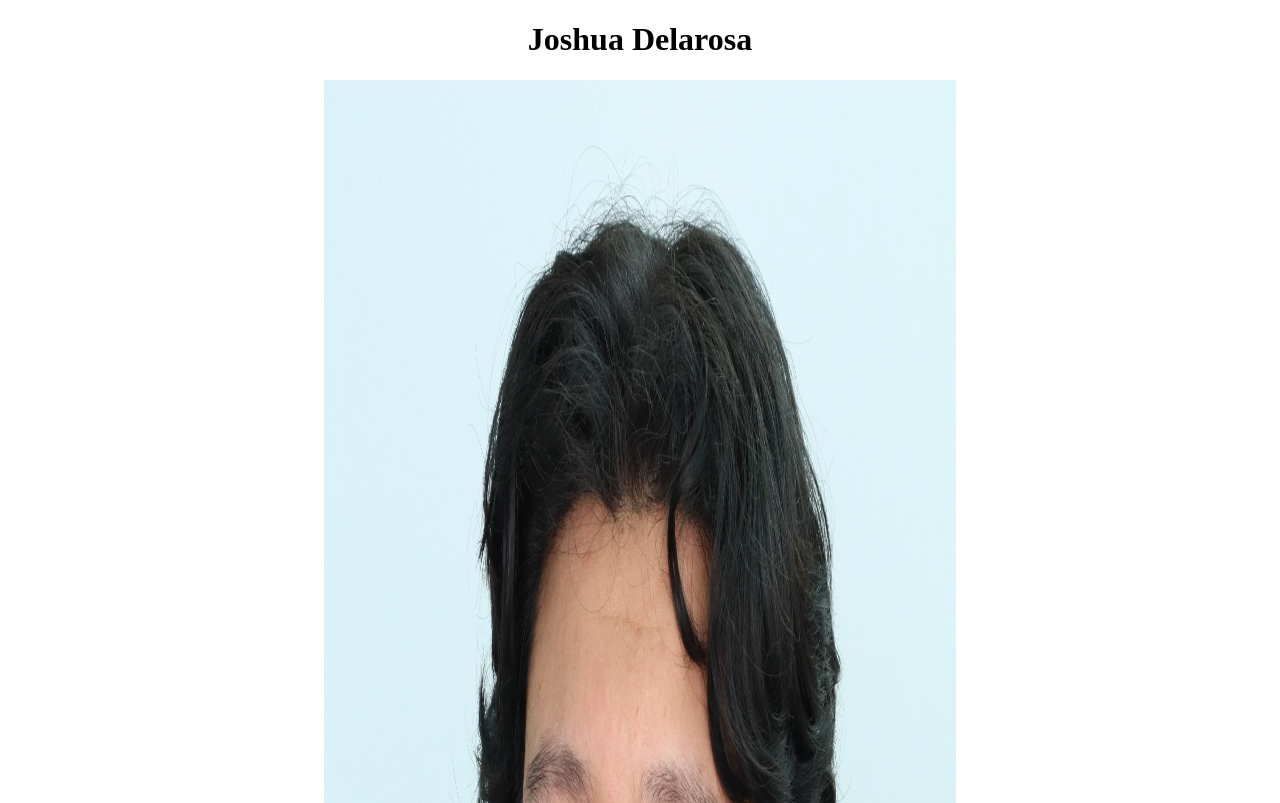
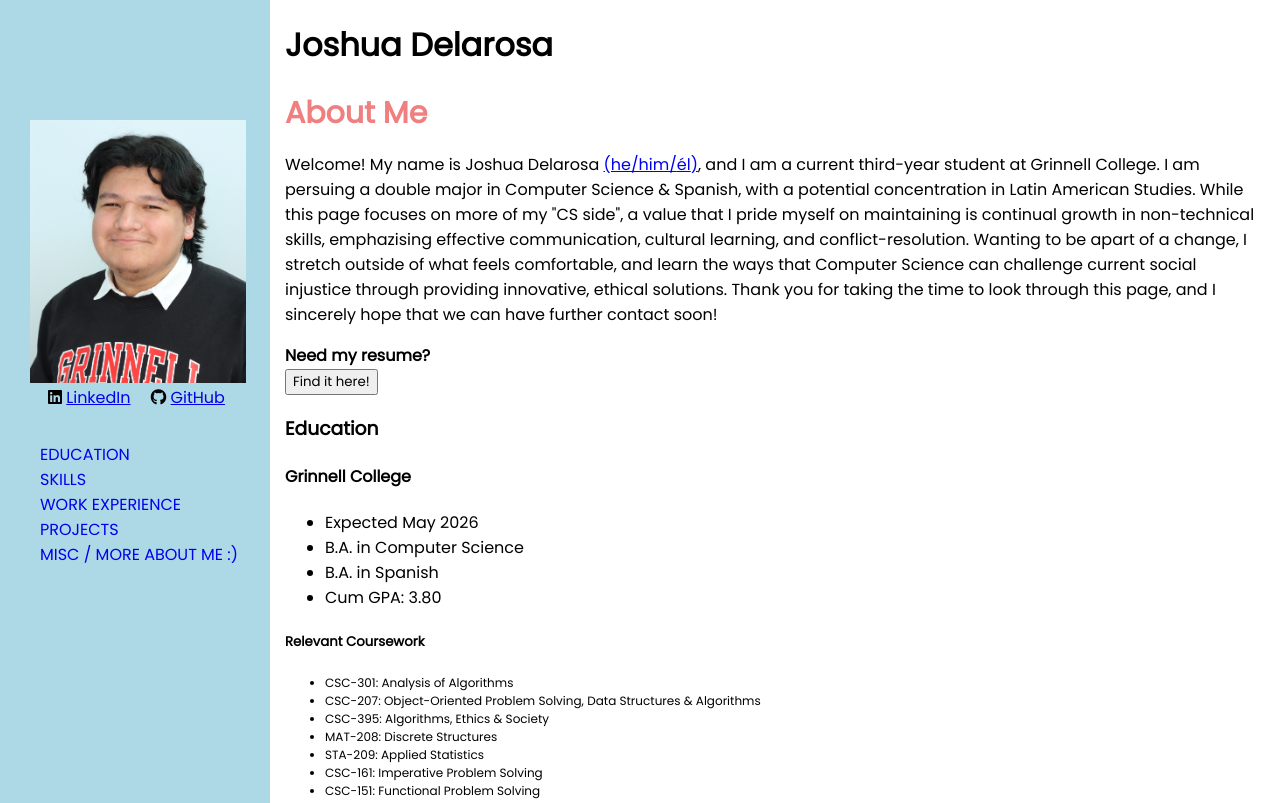
Before and after one commit to joshuadelarosa1/resume, a plain HTML site: page index.html in a window 1280 px wide. Shown: the top 803 px of the page. Drawn offline with Linux system fonts and the light colour scheme.

Commit message:
site updates

```diff
--- a/index.html
+++ b/index.html
@@ -10,24 +10,44 @@
 </head>
 <body>
 
+<main class="content-wrapper">
+    <div class="layout">
+        <div class="sidebar">
+            <img id ="headshot" src="images/headshot.jpg"
+                srcset="" alt="Headshot" witdh="1975px" height="2401px">
+
+            <section>
+                <ul class="resume-links">
+                    <li>
+                        <i class="fa-brands fa-linkedin"></i>
+                        <a href="https://www.linkedin.com/in/joshua-delarosa-a313b7256/"> LinkedIn</a>
+                    </li>
+                    <li>
+                        <i class="fa-brands fa-github"></i>
+                        <a href="https://www.github.com/joshuadelarosa1"> GitHub</a>
+                    </li>
+                </ul>
+            </section>
+
+            <div class="sidebar">
+                <!-- A navigation bar to access different parts of the site.-->
+                <nav role="navigation" aria-label="main menu">
+                    <ul class="navbar1">
+                        <li> <a href="#education">EDUCATION</a></li>
+                        <li> <a href="#skills">SKILLS</a></li>
+                        <li> <a href="#work-experience">WORK EXPERIENCE</a></li>
+                        <li> <a href="#projects">PROJECTS</a></li>
+                        <li> <a href="#misc">MISC / MORE ABOUT ME :&rpar;</a></li>
+                    </ul>
+                </nav>
+            </div>
+        </div>
+
+        <div class="main-body">
             <h1>Joshua&nbsp;Delarosa</h1>
 
-<img src="images/headshot.jpg"
-    srcset="" alt="Headshot" witdh="1975px" height="2401px">
-
-<div class="resume-links">
-    <i class="fa-brands fa-linkedin"></i>
-    <a href="https://www.linkedin.com/in/joshua-delarosa-a313b7256/"> LinkedIn</a>
-
-    <i class="fa-solid fa-envelope"></i>
-    <a href="mailto:delarosa@grinnell.edu?..."> Reach out to me!</a>
-
-    <i class="fa-brands fa-github"></i>
-    <a href="https://www.github.com/joshuadelarosa1"> GitHub</a>
-</div>
-
             <section>
-    <h2>About Me</h2>
+                <h2 id="about-me">About Me</h2>
                 <p>Welcome! My name is Joshua Delarosa <a href="https://pronouns.org/what-and-why">
                     (he/him/<span lang="es-MX">él</span>)</a>,
                     and I am a current third-year student at Grinnell College. I am
@@ -45,28 +65,16 @@
             </section>
 
             <section>
-    <p1>Need my resume?</p1> <br>
-    <a href="https://drive.google.com/file/d/1anaF-6ETnOwF_zoQGaW-jtbZI8_Z99YH/view?usp=sharing">
-        <button>Find it here!</button>
+                <strong>Need my resume?</strong> <br>
+                <a href="https://drive.google.com/file/d/1V2OnqdV4F-jDZ1KoZS703lzaLIvk18tt/view?usp=sharing">
+                    <button class="button">Find it here!</button>
                 </a>
             </section>
 
-
-<!-- A navigation bar to access different parts of the site.-->
-<nav role="navigation" aria-label="main menu">
-    <ul class="navbar1">
-        <li> <a href="#Education">EDUCATION</a></li>
-        <li> <a href="#Skills">SKILLS</a>
-        <li> <a href="#Work Experience">WORK EXPERIENCE</a></li>
-        <li> <a href="#Projects">PROJECTS</a></li>
-        <li> <a href="# Misc">MISC / MORE ABOUT ME :&rpar;</a></li>
-    </ul>
-</nav>
-
             <section>
-    <h3 id="Education">Education</h3>
+                <h3 id="education">Education</h3>
                 <h4>Grinnell College</h4>
-        <ul class="Education List">
+                    <ul class="education-list">
                         <li>Expected May 2026</li>
                         <li>B.A. in Computer Science</li>
                         <li>B.A. in Spanish </li>
@@ -74,7 +82,7 @@
                     </ul>
 
                 <h5>Relevant Coursework</h5>
-        <ul class="Coursework">
+                    <ul class="coursework">
                         <li>CSC-301: Analysis of Algorithms</li>
                         <li>CSC-207: Object-Oriented Problem Solving, Data Structures & Algorithms</li>
                         <li>CSC-395: Algorithms, Ethics & Society</li>
@@ -86,9 +94,9 @@
             </section>
 
             <section>
-    <h3 id="Skills">Skills</h3>
+                <h3 id="skills">Skills</h3>
                 <h4>Programming Languages</h4>
-        <ul class="Programming Languages">
+                    <ul class="programming-languages">
                         <li>Java</li>
                         <li>Python</li>
                         <li>C/C++</li>
@@ -105,7 +113,7 @@
             </section>
 
             <section>
-    <h3 id="Work Experience">Work Experience</h3>
+                <h3 id="work-experience">Work Experience</h3>
                 <h4>Technical Experience</h4>
                 <ul>
                     <li>Summer REU at CMU</li>
@@ -124,7 +132,7 @@
             </section>
 
             <section>
-    <h3 id="Projects">Projects</h3>
+                <h3 id="projects">Projects</h3>
                 <ul>
                     <li>This website!</li>
                     <li>REU Project</li>
@@ -133,15 +141,17 @@
             </section>
 
             <section>
-    <h3 id="Misc">More About Me :&rpar;</h3>
+                <h3 id="misc">More About Me :&rpar;</h3>
 
                 <p> Here are a few things that I enjoy doing in my free time!
                 Artwork, videos, etc.</p>
             </section>
+        </div>
+    </div>
+</main>
 
 <footer>
-    <p>Contact me!<br>
-    delarosa@grinnell.edu</p>
+    <p>Contact me! delarosa@grinnell.edu</p>
 </footer>
 
 <script src="script.js"></script>
--- a/style.css
+++ b/style.css
@@ -1,25 +1,39 @@
+/* COLOR PALETTE:
+    Minty Rose: 229, 209, 208 or #E5D1D0
+    Dark Green: 20, 40, 29 or #14281D
+    Celadon: 179, 239, 178 or #B3EFB2
+    Hunter Green: 53, 88, 52 or #355834
+    Tea Green: 194, 234, 189 or #C2EABD
+    Dark Sea Green: rgb(143 188 143) or #8FBC8F
+*/
+
+@import url('https://fonts.googleapis.com/css?family=Poppins');
+
+/* GLOBAL STYLES
+----------------------------------------------------------- */
+:root {
+    --dark-green: #14281D;
+    --minty-rose: #E5D1D0;
+    --hunter-green: #355834;
+    --tea-green: #C2EABD;
+    --celadon: #B3EFB2;
+}
+
+html {
+  box-sizing: border-box;
+}
+
+*, *:before, *:after {
+    box-sizing: inherit;
+}
+
 body {
-    background-color: white;
+    margin: 0;
+    font-family: poppins;
 }
 
 h1 {
-    text-align: center;
-}
-
-img {
-    display: block;
-    width: 50%;
-    margin-left: auto;
-    margin-right: auto;
-}
-
-.resume-links {
-    text-align : center;
-    padding: 50px;
-}
-
-a:link {
-    color: blue;
+    text-align: left;
 }
 
 a:visited {
@@ -28,9 +42,79 @@ a:visited {
 
 a:hover {
     color: hotpink;
+    text-decoration: none;
 }
 
-p {
-    color: black;
-    font-family: Arial, Helvetica, sans-serif;
+.button {
+    font-family: poppins;
 }
+
+/* MAIN
+----------------------------------------------------------- */
+.layout {
+    display: grid;
+    grid: "sidebar body" 1fr / auto 1fr;
+    gap: 15px;
+}
+
+.sidebar {
+    grid-area: sidebar;
+    position: relative;
+    background-color: lightblue;
+}
+
+.main-body {
+    grid-area: body;
+    margin-right: 20px;
+}
+
+#headshot {
+    width: 80%;
+    max-width: 240px;
+    height: auto;
+    margin-top: 120px;
+    margin-left: 30px;
+}
+
+.resume-links {
+    margin-top: -5px;
+    list-style-type: none;
+}
+
+.resume-links li {
+    display: inline-block;
+    padding-inline: 8px;
+}
+
+#about-me {
+    font-size: 30px;
+    color: lightcoral;
+    margin-bottom: 0;
+    margin-top: 0;
+}
+
+.navbar1 {
+    list-style: none;
+    position: fixed;
+    text-align: left;
+    background-color: lightblue;
+}
+
+.navbar1 li a {
+    text-decoration: none;
+}
+
+.coursework {
+    font-size: 12px;
+}
+
+/* FOOTER
+----------------------------------------------------------- */
+footer {
+    background-color: antiquewhite;
+    margin-top: -16px;
+}
+
+footer p {
+    font-family: poppins;
+}
```
Lines whose indentation alone changed are shown as unchanged.
